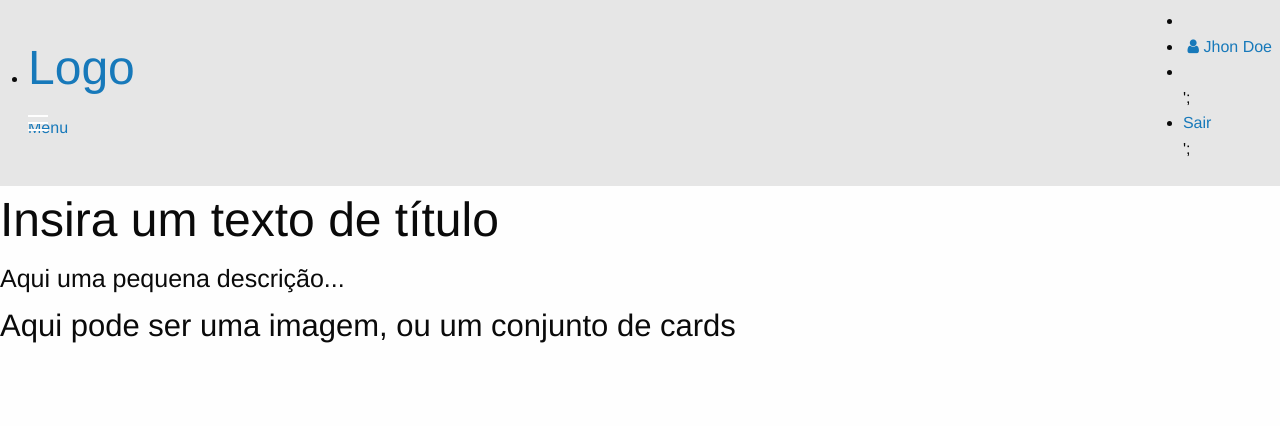
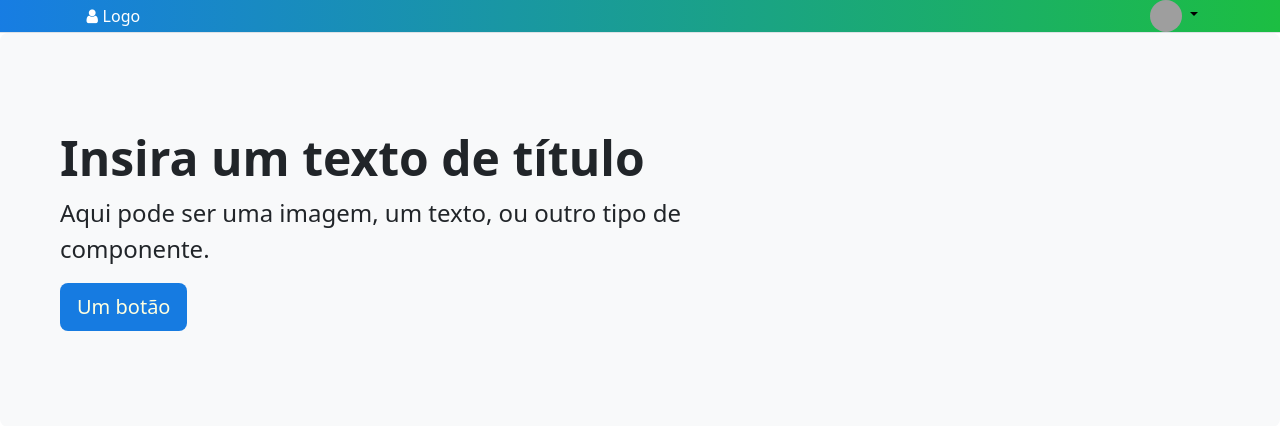
Before and after one commit to arturberna/Controle-Acesso-PHP, a PHP site: page /home.php in a window 1280 px wide. Shown: the top 426 px of the page. Run offline with PHP 8.4, Linux system fonts and the light colour scheme; a user stored in the database is signed in; data that the repository does not hold is empty; some libraries are stand-ins or nearby versions; grey boxes are pictures that could not be loaded.

Commit message:
update to bootstrap 5

```diff
--- a/home.php
+++ b/home.php
@@ -9,62 +9,61 @@ if (empty($_SESSION['logged_user'])){
 <head>
   <meta charset="UTF-8">
   <title>Controle de acesso </title>
-  <link rel='stylesheet' href='https://cdn.jsdelivr.net/foundation/5.5.0/css/foundation.css'>
+
   <link rel='stylesheet' href='https://maxcdn.bootstrapcdn.com/font-awesome/4.4.0/css/font-awesome.min.css'>
 
-  <!-- <link href="https://cdn.jsdelivr.net/npm/bootstrap@5.3.3/dist/css/bootstrap.min.css" rel="stylesheet">
-  <script src="https://cdn.jsdelivr.net/npm/bootstrap@5.3.3/dist/js/bootstrap.bundle.min.js"></script> -->
-  <!-- <link rel="stylesheet" href="./style.css"> -->
+  <link href="https://cdn.jsdelivr.net/npm/bootstrap@5.3.3/dist/css/bootstrap.min.css" rel="stylesheet">
+  <script src="https://cdn.jsdelivr.net/npm/bootstrap@5.3.3/dist/js/bootstrap.bundle.min.js"></script>
+  <link rel="stylesheet" href="./assets/css/menu-style.css">
 
 
 </head>
 <body>
+<div class="blue-green border-bottom">
+      <div class="container">
+        <div class="d-flex flex-wrap align-items-center justify-content-center justify-content-lg-start text-large">
+          <a href="/" class="d-flex align-items-center my-2 my-lg-0 me-lg-auto text-white text-decoration-none">
+          <i class="fa fa-fw fa-user"></i>
+          Logo
+          </a>
 
-<!-- Top Menu bar Navigation -->
-<nav class="top-bar" data-topbar role="navigation">
-  <ul class="title-area">
-    <li class="name">
-      <h1><a href="#">Logo</a></h1>
-    </li>
-
-    <li class="toggle-topbar menu-icon"><a href="#"><span>Menu</span></a></li>
-  </ul>
-
-  <section class="top-bar-section">
-    <ul class="right">
+          <ul class="nav col-12 col-lg-auto my-2 justify-content-center my-md-0 text-small">
             <?php
               if (! empty($_SESSION['pages'])){
                   foreach($_SESSION["pages"] as $page){
-                    echo '<li class="divider"></li>';
-                    echo '<li><a href="'.$page["link"].'">'.$page["nome"].'</a></li>';
+                      echo '<li><a class="nav-link text-white" href="'.$page["link"].'">'.$page["nome"].'</a></li>';
                   }
               }
             ?>
 
-      <li class="divider"></li>
+          </ul>
+          <div class="dropdown text-end">
+          <a href="#" class="d-block link-body-emphasis text-decoration-none dropdown-toggle" data-bs-toggle="dropdown" aria-expanded="false">
+            <img src="https://github.com/mdo.png" alt="mdo" width="32" height="32" class="rounded-circle">
+          </a>
+          <ul class="dropdown-menu text-small">
             <?php
               if (! empty($_SESSION['logged_user'])){
-            echo '<li><a href="#"><i class="fa fa-fw fa-user"></i>' .$_SESSION["logged_user"].'</a></li>';
+                echo '<li><a class="dropdown-item" href="#">' .$_SESSION["logged_user"].'</a></li>';
               }
             ?>
-      <li class="divider"></li>';
-      <li><a href="./index.php">Sair</a></li>';
+
+            <li><hr class="dropdown-divider"></li>
+            <li><a class="dropdown-item" href="./index.php">Sair</a></li>
           </ul>
-  </section>
-</nav>
+        </div>
+        </div>
+      </div>
+    </div>
 
 
-<section class="hero-unit">
-
-  <div class="row">
-    <div class="large-12 columns">
-      <hgroup>
-        <h1>Insira um texto de título</h1>
-        <h4>Aqui uma pequena descrição...</h4>
-        <h3>Aqui pode ser uma imagem, ou um conjunto de cards</h3>
-      </hgroup>
+    <div class="p-5 mb-4 bg-body-tertiary rounded-3">
+      <div class="container-fluid py-5">
+        <h1 class="display-5 fw-bold">Insira um texto de título</h1>
+        <p class="col-md-8 fs-4">Aqui pode ser uma imagem, um texto, ou outro tipo de componente.</p>
+        <button class="btn custom-blue btn-lg" type="button">Um botão</button>
       </div>
     </div>
-</section>
+
 </body>
 </html>
```
Also changed, not shown: assets/css/style.css (line endings or trailing spaces). Lines whose indentation alone changed are shown as unchanged.
